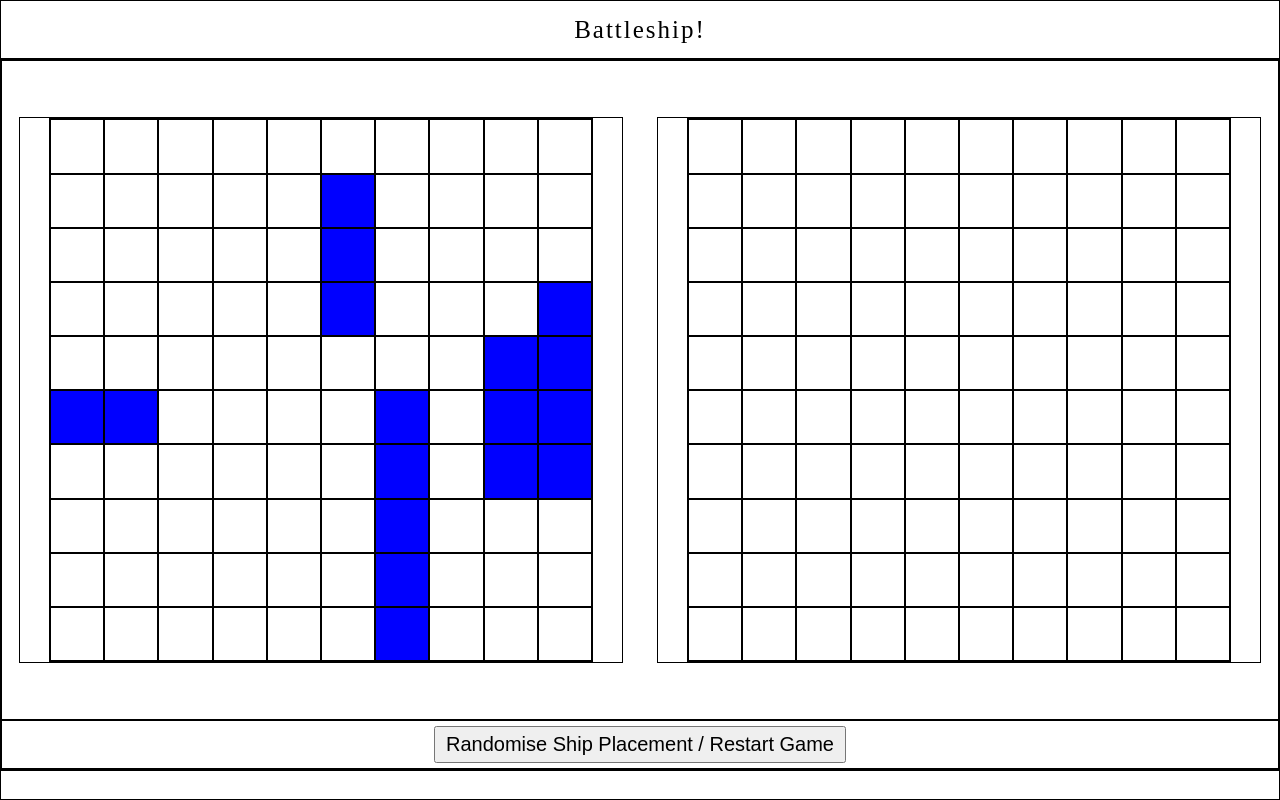
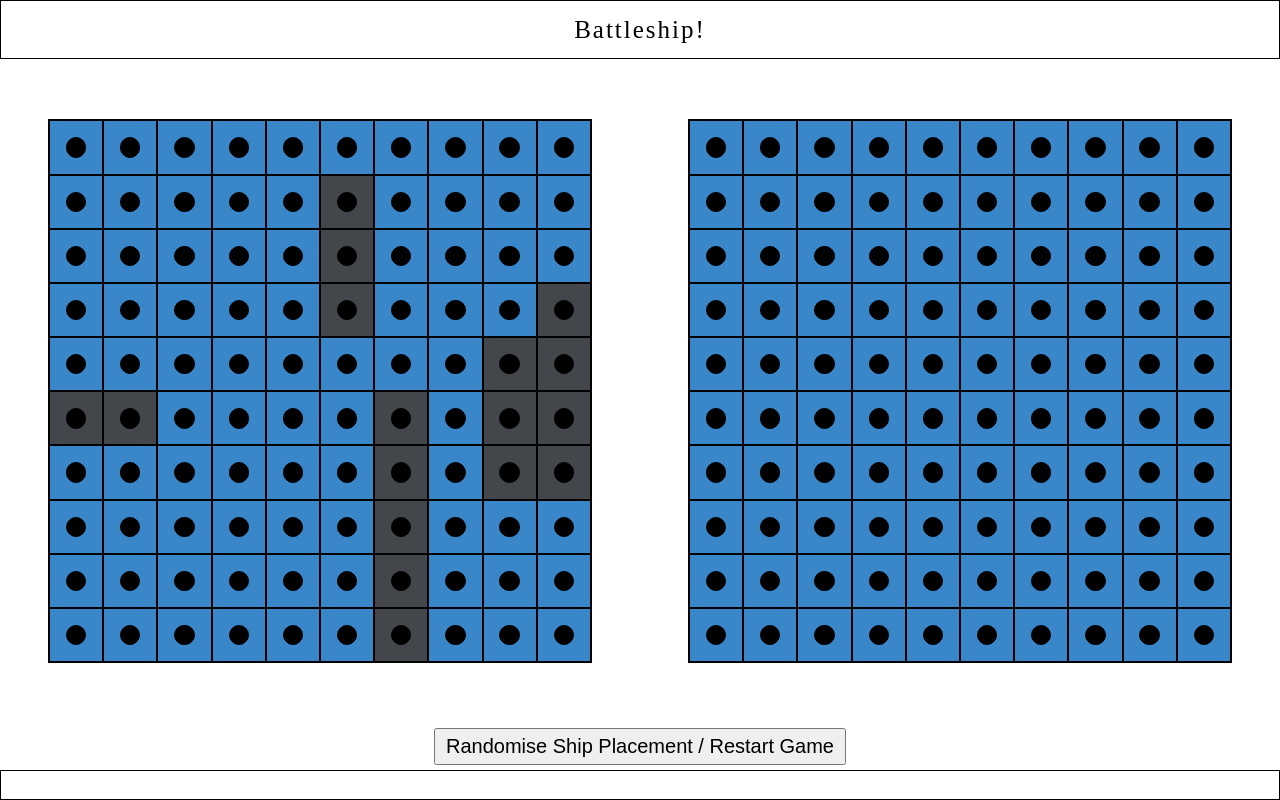
Before and after one commit to lsbdevops/battleship, a website built with webpack: page src/index.html in a window 1280 px wide. Built offline with nearby package versions, Linux system fonts and the light colour scheme.

Commit message:
Add pins to gameboard cells with styling
Hits and misses now display as 'pins' (red and
white coloured respectively) to replicate look
of an actual Battleship game.

```diff
--- a/src/DOM_gameboard.js
+++ b/src/DOM_gameboard.js
@@ -14,7 +14,9 @@ export default function Gameboard(player) {
 
     const createCell = (cellData) => {
         const cell = document.createElement('div');
+        const pin = document.createElement('div');
         cell.classList.add('game-cell');
+        pin.classList.add('pin');
 
         if (cellData.ship && cellData.isAttacked) {
             cell.classList.add('ship-attacked');
@@ -25,6 +27,7 @@ export default function Gameboard(player) {
         else if (cellData.isAttacked) {
             cell.classList.add('attacked');
         }
+        cell.appendChild(pin);
 
         return cell;
     }
--- a/src/script.js
+++ b/src/script.js
@@ -2,12 +2,15 @@ import "./style.css";
 import Player from './player'
 import startGame from './DOM_methods'
 
-// Create players.
 function newGame() {
+    // Create players and start a new game.
     const playerOne = new Player('human');
     const playerTwo = new Player('computer');
     startGame(playerOne, playerTwo);
 }
+
+// Reset game button.
 document.getElementById('randomise-ships').addEventListener('click', () => newGame());
 
+// Init game once page is loaded.
 newGame();
--- a/src/style.css
+++ b/src/style.css
@@ -10,7 +10,7 @@ body {
     height: 100vh;
 }
 
-header, footer, div {
+header, footer {
     border: 1px solid black;
 }
 
@@ -38,10 +38,24 @@ header, footer, div {
     grid-template-columns: repeat(10, minmax(10px, 60px));
     justify-content: center;
     max-width: 90%;
+    border: 1px solid black;
 }
 
 .game-cell {
+    border: 1px solid black;
+    background-color: #3987c9;
     aspect-ratio: 1;
+    display: flex;
+    justify-content: center;
+    align-items: center;
+}
+
+.pin {
+    border: 1px solid black;
+    background-color: black;
+    width: 35%;
+    height: 35%;
+    border-radius: 20px;
 }
 
 #attacking .game-cell:not(.attacked):not(.ship-attacked){
@@ -57,15 +71,22 @@ header {
 }
 
 .ship {
-    background-color: blue;
+    background-color: #43464B;
 }
 
-.attacked {
-    background-color: red;
+.game-cell.ship-attacked {
+    background-color: #43464B;
 }
 
-.ship-attacked {
-    background-color: orange;
+
+.attacked .pin {
+    background-color: white;
+    box-shadow: inset 0px 0px 5px 2px grey;
+}
+
+.game-cell.ship-attacked .pin {
+    background-color: red;
+    box-shadow: inset 0px 0px 5px 2px darkred;
 }
 
 #display-winner {
```
